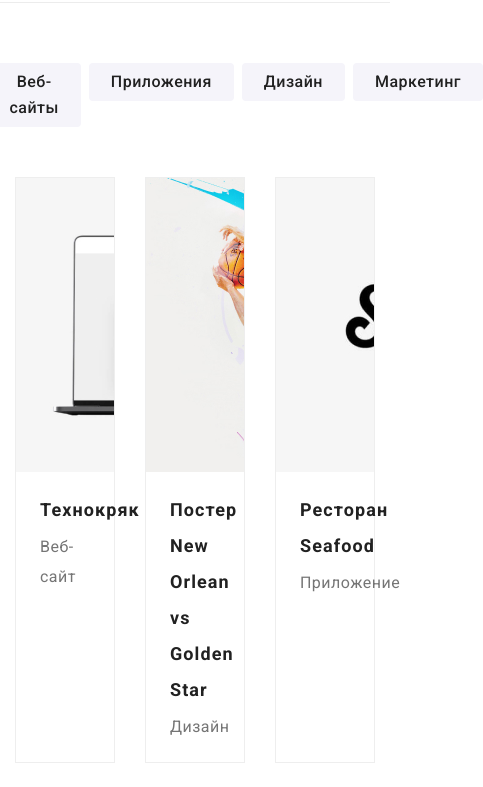
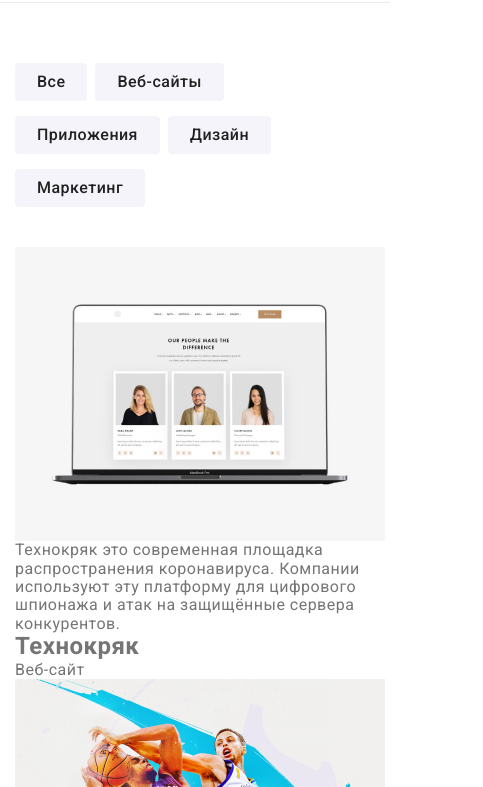
Before and after one commit to sintanya/lesson8, a plain HTML site: page portfolio.html in a window 390 px wide. Shown: the part 57-844 px from the top of the page, 483 px wide, since content can reach past the window. Drawn offline with nearby package versions, Linux system fonts and the light colour scheme.

Commit message:
зробила адаптив секції filters

```diff
--- a/sass/components/_portfolio.scss
+++ b/sass/components/_portfolio.scss
@@ -3,13 +3,29 @@
 }
 
 .filters {
- margin-bottom: 50px;
+ display: flex;
+ flex-wrap: wrap;
 
- display: flex;
- justify-content: center;
+ margin-bottom: 25px;
 
- &__item + &__item {
-  margin-left: 8px;
+ @media screen and (min-width: $width-tablet) {
+  justify-content: center;
+  margin-bottom: 15px;
+ }
+
+ @media screen and (min-width: $width-desktop) {
+  margin-bottom: 35px;
+ }
+
+ &__item {
+  margin-right: 8px;
+  margin-bottom: 15px;
+
+  &:last-child {
+   @media screen and (min-width: $width-tablet) {
+    margin-right: 0;
+   }
+  }
  }
 
  &__button {
@@ -40,78 +56,78 @@
 }
 
 .portfolio {
- display: flex;
- flex-wrap: wrap;
+ //  display: flex;
+ //  flex-wrap: wrap;
 
- &__item {
-  width: calc((100% - 60px) / 3);
+ //  &__item {
+ //   width: calc((100% - 60px) / 3);
 
-  margin-right: 30px;
-  margin-bottom: 30px;
-  border: 1px solid #eeeeee;
+ //   margin-right: 30px;
+ //   margin-bottom: 30px;
+ //   border: 1px solid #eeeeee;
 
-  transition: box-shadow 250ms cubic-bezier(0.4, 0, 0.2, 1);
+ //   transition: box-shadow 250ms cubic-bezier(0.4, 0, 0.2, 1);
 
-  &:hover,
-  &:focus {
-   box-shadow: 0px 1px 1px rgba(0, 0, 0, 0.12), 0px 4px 4px rgba(0, 0, 0, 0.06),
-    1px 4px 6px rgba(0, 0, 0, 0.16);
-   cursor: pointer;
-  }
+ //   &:hover,
+ //   &:focus {
+ //    box-shadow: 0px 1px 1px rgba(0, 0, 0, 0.12), 0px 4px 4px rgba(0, 0, 0, 0.06),
+ //     1px 4px 6px rgba(0, 0, 0, 0.16);
+ //    cursor: pointer;
+ //   }
 
-  &:nth-child(3n) {
-   margin-right: 0;
-  }
+ //   &:nth-child(3n) {
+ //    margin-right: 0;
+ //   }
 
-  &:nth-last-child(-n + 3) {
-   margin-bottom: 0;
-  }
- }
- &__img-box {
-  position: relative;
-  overflow: hidden;
- }
+ //   &:nth-last-child(-n + 3) {
+ //    margin-bottom: 0;
+ //   }
+ //  }
+ //  &__img-box {
+ //   position: relative;
+ //   overflow: hidden;
+ //  }
 
- &__text {
-  padding: 63px 24px;
-  position: absolute;
-  top: 0;
-  left: 0;
-  width: 100%;
-  height: 100%;
+ //  &__text {
+ //   padding: 63px 24px;
+ //   position: absolute;
+ //   top: 0;
+ //   left: 0;
+ //   width: 100%;
+ //   height: 100%;
 
-  font-size: 18px;
-  line-height: 1.56;
-  background: rgba(33, 150, 243, 0.9);
-  color: $white-color;
+ //   font-size: 18px;
+ //   line-height: 1.56;
+ //   background: rgba(33, 150, 243, 0.9);
+ //   color: $white-color;
 
-  transform: translateY(101%);
-  transition: transform 250ms cubic-bezier(0.4, 0, 0.2, 1);
+ //   transform: translateY(101%);
+ //   transition: transform 250ms cubic-bezier(0.4, 0, 0.2, 1);
 
-  .portfolio__item:hover &,
-  .portfolio__item:focus & {
-   transform: translateY(0);
-  }
- }
+ //   .portfolio__item:hover &,
+ //   .portfolio__item:focus & {
+ //    transform: translateY(0);
+ //   }
+ //  }
 
- &__name {
-  padding: 0 24px 20px 24px;
- }
+ //  &__name {
+ //   padding: 0 24px 20px 24px;
+ //  }
 
- &__title {
-  margin-top: 20px;
-  margin-bottom: 4px;
+ //  &__title {
+ //   margin-top: 20px;
+ //   margin-bottom: 4px;
 
-  color: $title-text-color;
+ //   color: $title-text-color;
 
-  font-size: 18px;
-  line-height: 2;
+ //   font-size: 18px;
+ //   line-height: 2;
 
-  letter-spacing: 0.06em;
- }
+ //   letter-spacing: 0.06em;
+ //  }
 
- &__category {
-  font-size: 16px;
-  line-height: 1.88;
- }
+ //  &__category {
+ //   font-size: 16px;
+ //   line-height: 1.88;
+ //  }
 }
```
Also changed, not shown: css/main.css, css/main.min.css, 2 other files.
